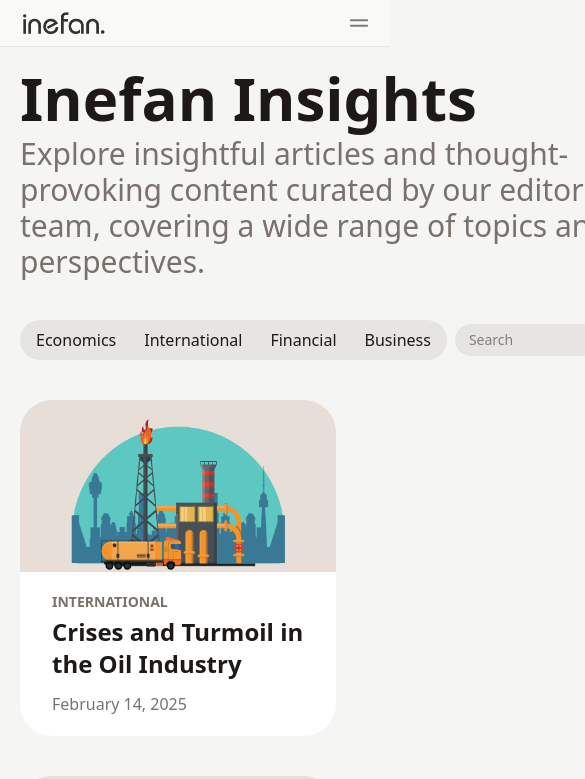
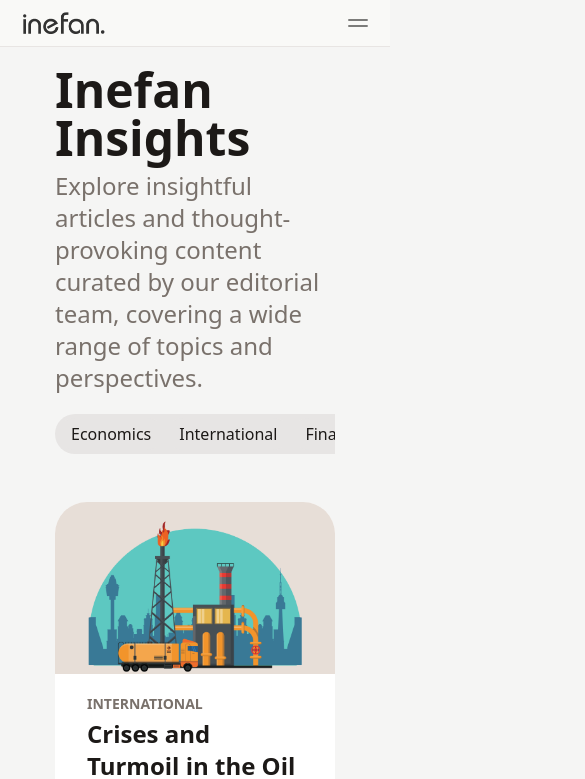
Before and after one commit to andreaschrysopoulos/react-app-2, a React (Vite) app: page /articles in a window 390 px wide. Shown: the top 779 px of the page, 585 px wide, since content can reach past the window. Built offline with nearby package versions, Linux system fonts and the light colour scheme.

Commit message:
Refactor layout and styling in various components for improved responsiveness and aesthetics

```diff
--- a/index.html
+++ b/index.html
@@ -16,7 +16,7 @@
     class="bg-stone-100 dark:bg-stone-950 dark:scheme-dark overflow-y-scroll text-stone-900 dark:text-stone-100 "
   >
     <div
-      class="flex flex-col pt-17 min-h-[100dvh]"
+      class="flex flex-col team2:pt-18.5 pt-16.5 min-h-[100dvh]"
       id="root"
     ></div>
     <script type="module" src="/src/main.jsx"></script>
--- a/src/components/Article.jsx
+++ b/src/components/Article.jsx
@@ -1,6 +1,6 @@
 const Article = ({ category, title, date, picture }) => {
   return (
-    <a href="" className='cursor-pointer max-w-79 min-w-70 h-full'>
+    <a href="" className='cursor-pointer max-w-70 min-w-70 h-full'>
 
       {/* Container */}
       <div className='group flex flex-col h-full rounded-4xl bg-white dark:bg-stone-900'>
--- a/src/components/BlogFilter.jsx
+++ b/src/components/BlogFilter.jsx
@@ -13,7 +13,7 @@ const BlogFilter = ({ selected, setSelected }) => {
   }
 
   return (
-    <div className='flex gap-2 overflow-x-auto items-center justify-between'>
+    <div className='flex gap-2 overflow-x-auto items-center justify-between pb-2'>
       <div className="flex items-center dark:bg-stone-900 bg-stone-200 py-1 px-1 rounded-full">
 
         <div className={`${isToggled('economics')} mr-1 px-3 py-1 rounded-full cursor-pointer transition-all duration-200`} onClick={() => toggleCategory("economics")}>Economics</div>
--- a/src/components/Copyright.jsx
+++ b/src/components/Copyright.jsx
@@ -2,10 +2,10 @@ import Breadcrums from "./Breadcrums";
 
 const Footer = () => {
   return (
-    <footer className="flex justify-center w-full dark:bg-stone-950 bg-stone-800 px-5 text-stone-100">
-      <div className="py-2.5 flex flex-wrap justify-between max-w-5xl w-full items-center text-sm gap-2">
+    <footer className="flex justify-center items-center w-full dark:bg-stone-950 bg-stone-800 px-5 text-stone-100">
+      <div className="py-2.5 flex flex-wrap justify-between max-w-5xl w-full items-center text-sm gap-x-5 gap-y-3">
         {/* <Breadcrums /> */}
-        <a className="hover:opacity-90 opacity-60 flex items-center justify-center" href="mailto:info@inefan.gr">info@inefan.gr
+        <a className="hover:opacity-90 opacity-60 flex items-center" href="mailto:info@inefan.gr">info@inefan.gr
 
           <svg className="ml-0.5" width="14" height="14" viewBox="0 0 24 20" fill="none" xmlns="http://www.w3.org/2000/svg"><g id="SVGRepo_bgCarrier" strokeWidth="0"></g><g id="SVGRepo_tracerCarrier" strokeLinecap="round" strokeLinejoin="round"></g><g id="SVGRepo_iconCarrier"> <path d="M6 18L8.5 15.5M18 6H9M18 6V15M18 6L11.5 12.5" stroke="#ffffff" strokeWidth="1.5" strokeLinecap="round" strokeLinejoin="round"></path> </g></svg>
         </a>
@@ -20,7 +20,7 @@ const Footer = () => {
 
           {/* Facebook */}
           <a href="https://www.facebook.com/inefan.gr" target="_blank" rel="noopener noreferrer" className="transition-opacity duration-200 flex items-center justify-center opacity-50 hover:opacity-100 will-change-transform">
-            <img className="w-[17px] h-[17px]" src="/facebook.png" alt="Facebook" />
+            <img className="min-w-[17px] max-w-[17px] min-h-[17px] max-h-[17px]" src="/facebook.png" alt="Facebook" />
           </a>
 
           {/* Youtube */}
@@ -32,7 +32,7 @@ const Footer = () => {
 
           {/* LinkedIn */}
           <a href="https://www.linkedin.com/company/inefan" target="_blank" rel="noopener noreferrer" className="transition-opacity duration-200 flex itemeitems-center justify-center opacity-50 hover:opacity-100 will-change-transform">
-            <img className="w-[16.5px] h-[16.5px]" src="linkedin.png" alt="LinkedIn" />
+            <img className="min-w-[16.5px] max-w-[16.5px] min-h-[16.5px] max-h-[16.5px]" src="linkedin.png" alt="LinkedIn" />
           </a>
 
         </div>
--- a/src/components/Navbar.jsx
+++ b/src/components/Navbar.jsx
@@ -5,19 +5,17 @@ import { useState, useEffect, useRef } from "react";
 function Navbar() {
   const [showBurgerMenu, setShowBurgerMenu] = useState(false);
   const [currentPage, setCurrentPage] = useState(links);
-  const burgerIconLightRef = useRef(null); // Initialize with null
-  const burgerIconDarkRef = useRef(null); // Initialize with null
+  const burgerIconRef = useRef(null); // Initialize with null
+  // const burgerIconDarkRef = useRef(null); // Initialize with null
   const burgerMenuRef = useRef(null); // Initialize with null
 
   useEffect(() => {
     const handleClickOutside = (e) => {
       if (
-        (burgerIconLightRef.current && // Check if element is available
-          burgerIconDarkRef.current) && // Check if element is available
+        burgerIconRef.current && // Check if element is available
         burgerMenuRef.current && // Check if element is available
 
-        (!burgerIconLightRef.current.contains(e.target) &&
-          !burgerIconDarkRef.current.contains(e.target)) &&
+        !burgerIconRef.current.contains(e.target) &&
         !burgerMenuRef.current.contains(e.target)
       ) {
         setShowBurgerMenu(false);
@@ -76,18 +74,16 @@ function Navbar() {
         </div>
 
         {/* 3. Bars Icon */}
-        <div className="w-full team2:hidden flex justify-end items-center">
+        <div className="team2:hidden flex justify-end items-center"
+          onClick={() => setShowBurgerMenu((prevState) => !prevState)}
+          ref={burgerIconRef}>
           <img
             src={showBurgerMenu ? "/close-burger-light.svg" : "/menu-light.svg"}
-            ref={burgerIconLightRef}
-            className="cursor-pointer size-10.5 pr-5 mr-[-20px] opacity-50 hover:opacity-90 transition-all duration-100 block dark:hidden"
-            onClick={() => setShowBurgerMenu((prevState) => !prevState)}
+            className="cursor-pointer w-6 min-w-6 opacity-50 hover:opacity-90 block dark:hidden"
           ></img>
           <img
             src={showBurgerMenu ? "/close-burger-dark.svg" : "/menu-dark.svg"}
-            ref={burgerIconDarkRef}
-            className="cursor-pointer size-10.5 pr-5 mr-[-20px] opacity-70 hover:opacity-100 transition-all duration-100 hidden dark:block"
-            onClick={() => setShowBurgerMenu((prevState) => !prevState)}
+            className="cursor-pointer w-6 min-w-6 opacity-70 hover:opacity-100 hidden dark:block"
           ></img>
         </div>
 
@@ -96,11 +92,10 @@ function Navbar() {
       {/* Mobile/Vertical Navigation Bar */}
       <div
         ref={burgerMenuRef}
-        className={`transition-all ease-in-out duration-500 flex-col w-full max-w-5xl text-2xl ${
-          showBurgerMenu
-            ? "flex py-3 max-h-100 pointer-events-auto"
-            : "max-h-0 py-0 pointer-events-none"
-        }`}
+        className={`transition-all ease-in-out duration-500 flex-col w-full max-w-5xl text-2xl ${showBurgerMenu
+          ? "flex py-3 max-h-100 pointer-events-auto"
+          : "max-h-0 py-0 pointer-events-none"
+          }`}
       >
         {links.map((link) => (
           <NavLink
--- a/src/pages/Articles.jsx
+++ b/src/pages/Articles.jsx
@@ -62,17 +62,17 @@ const Articles = () => {
 
   return (
     <div className='flex-auto flex flex-col justify-start pb-15 px-5'>
-      <div className="max-w-5xl mx-auto flex flex-col">
+      <div className="max-w-5xl mx-auto flex flex-col w-70 blogMedium:w-150 blogLarge:w-min">
 
         {/* Page Header */}
-        <span className='font-semibold text-6xl mb-2'>Inefan Insights</span>
-        <span className='text-3xl mb-10 dark:text-stone-400 text-stone-500'>Explore insightful articles and thought-provoking content curated by our editorial team, covering a wide range of topics and perspectives.</span>
+        <span className='font-semibold blogLarge:text-6xl text-5xl  mb-2'>Inefan Insights</span>
+        <span className='blogLarge:text-3xl text-2xl blogLarge:mb-10 blogMedium:mb-8 mb-5 dark:text-stone-400 text-stone-500 w-fit'>Explore insightful articles and thought-provoking content curated by our editorial team, covering a wide range of topics and perspectives.</span>
 
         {/* Filter */}
         <BlogFilter selected={selected} setSelected={setSelected} />
 
-        {/* Container */}
-        <div ref={articleContainerRef} className='mt-10 grid grid-cols-1 blogMedium:grid-cols-2 blogLarge:grid-cols-3 gap-10'>
+        {/* Articles Container */}
+        <div ref={articleContainerRef} className='mt-10 grid grid-cols-1 blogMedium:grid-cols-2 blogLarge:grid-cols-3 gap-10 min-w-70 blogMedium:min-w-150 blogLarge:min-w-230'>
           {displayArticles()}
         </div>
       </div>
--- a/src/pages/Home.jsx
+++ b/src/pages/Home.jsx
@@ -6,36 +6,36 @@ const Home = () => {
       <div className="grid team3:grid-cols-2 w-full gap-5">
 
         {/* Item 1 */}
-        <Link className="relative h-80 bg-stone-300 hover:scale-[1.01] transition-transform duration-300 ease-in-out overflow-hidden" to="/reports">
+        <Link className="relative h-80 bg-stone-300 team2:hover:scale-[1.01] transition-transform duration-300 ease-in-out" to="/reports">
           <img className="object-cover size-full" src="/stock.jpg" alt="" />
-          <div className="absolute top-0 left-0 size-full p-10 flex flex-col gap-2 justify-center items-center will-change-transform hover:backdrop-brightness-105 cursor-pointer text-white backdrop-blur-xs">
+          <div className="absolute top-0 left-0 size-full p-10 flex flex-col gap-2 justify-center items-center transition-all duration-300 ease-in-out hover:backdrop-brightness-110 cursor-pointer text-white">
             <span className="team2:text-5xl text-4xl text-center font-semibold">Weekly Financial Reports</span>
             <span className="team2:text-2xl text-xl text-center">Up-to-date stock market performance.</span>
           </div>
         </Link>
 
         {/* Item 2 */}
-        <Link className="relative h-80 bg-stone-400 hover:scale-[1.01] transition-transform duration-300 ease-in-out overflow-hidden" to="/articles">
+        <Link className="relative h-80 bg-stone-400 team2:hover:scale-[1.01] transition-transform duration-300 ease-in-out" to="/articles">
           <img className="object-cover size-full" src="/insights.jpg" alt="" />
-          <div className="absolute top-0 left-0 size-full p-10 flex flex-col gap-2 justify-center items-center will-change-transform hover:backdrop-brightness-105 cursor-pointer text-white backdrop-blur-xs">
+          <div className="absolute top-0 left-0 size-full p-10 flex flex-col gap-2 justify-center items-center transition-all duration-300 ease-in-out hover:backdrop-brightness-110 cursor-pointer text-white backdrop-blur-xs">
             <span className="team2:text-5xl text-4xl text-center font-semibold">Insights</span>
             <span className="team2:text-2xl text-xl text-center">Thought provoking articles by our editorial team.</span>
           </div>
         </Link>
 
         {/* Item 3 */}
-        <Link className="relative h-80 bg-stone-500 hover:scale-[1.01] transition-transform duration-300 ease-in-out overflow-hidden" to="">
+        <Link className="relative h-80 bg-stone-500 team2:hover:scale-[1.01] transition-transform duration-300 ease-in-out" to="">
           <img className="object-cover size-full" src="/member.jpg" alt="" />
-          <div className="absolute top-0 left-0 size-full p-10 flex flex-col gap-2 justify-center items-center will-change-transform hover:backdrop-brightness-105 cursor-pointer text-white backdrop-blur-xs">
+          <div className="absolute top-0 left-0 size-full p-10 flex flex-col gap-2 justify-center items-center transition-all duration-300 ease-in-out hover:backdrop-brightness-110 cursor-pointer text-white backdrop-blur-xs">
             <span className="team2:text-5xl text-4xl text-center font-semibold">Become a volunteer!</span>
             <span className="team2:text-2xl text-xl text-center">Expand your knowledge and skillset in economics.</span>
           </div>
         </Link>
 
         {/* Item 4 */}
-        <Link className="relative h-80 bg-stone-600 hover:scale-[1.01] transition-transform duration-300 ease-in-out overflow-hidden" to="team">
+        <Link className="relative h-80 bg-stone-600 team2:hover:scale-[1.01] transition-transform duration-300 ease-in-out" to="/team">
           <img className="object-cover size-full" src="/about-1.jpg" alt="" />
-          <div className="absolute top-0 left-0 size-full p-10 flex flex-col gap-2 justify-center items-center will-change-transform hover:backdrop-brightness-105 cursor-pointer text-white backdrop-blur-xs">
+          <div className="absolute top-0 left-0 size-full p-10 flex flex-col gap-2 justify-center items-center transition-all duration-300 ease-in-out hover:backdrop-brightness-110 cursor-pointer text-white backdrop-blur-xs">
             <span className="team2:text-5xl text-4xl text-center font-semibold">Inefan Leadership</span>
             <span className="team2:text-2xl text-xl text-center">Meet this year's executive board.</span>
           </div>
```
